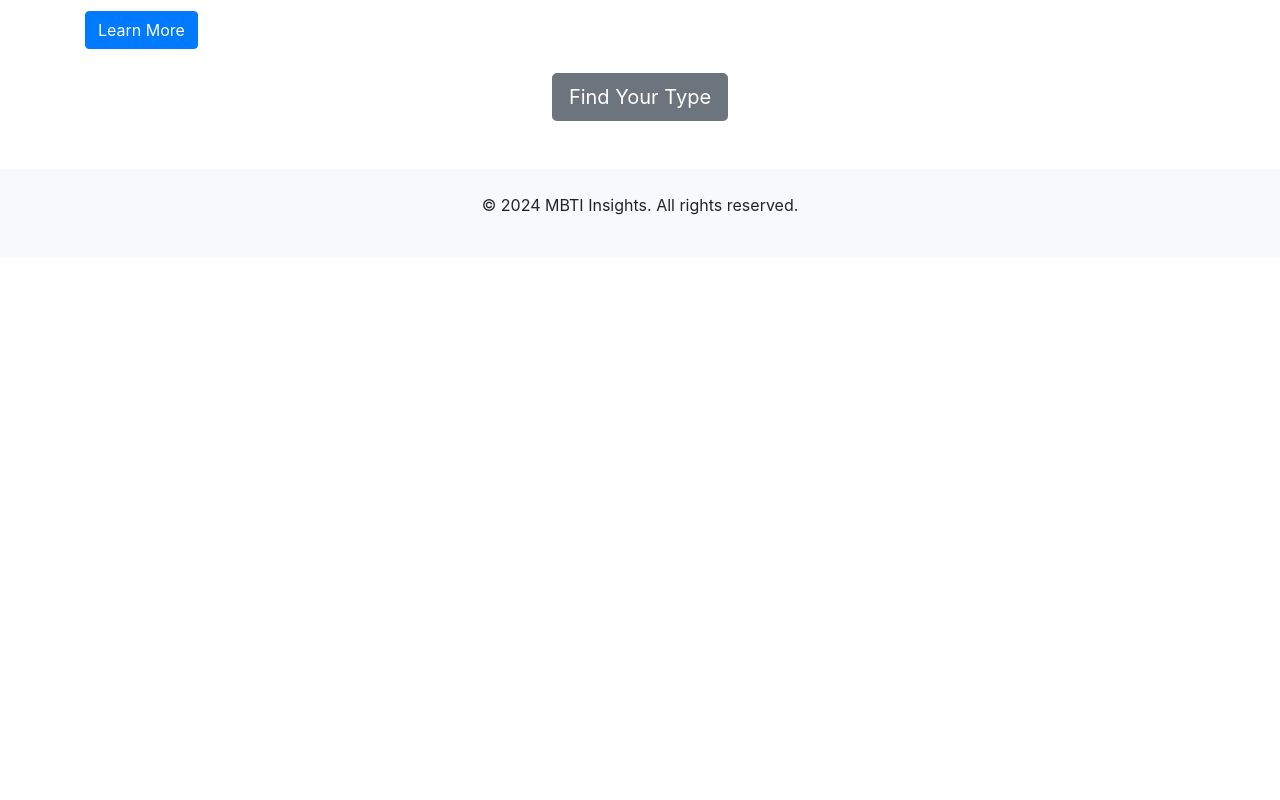
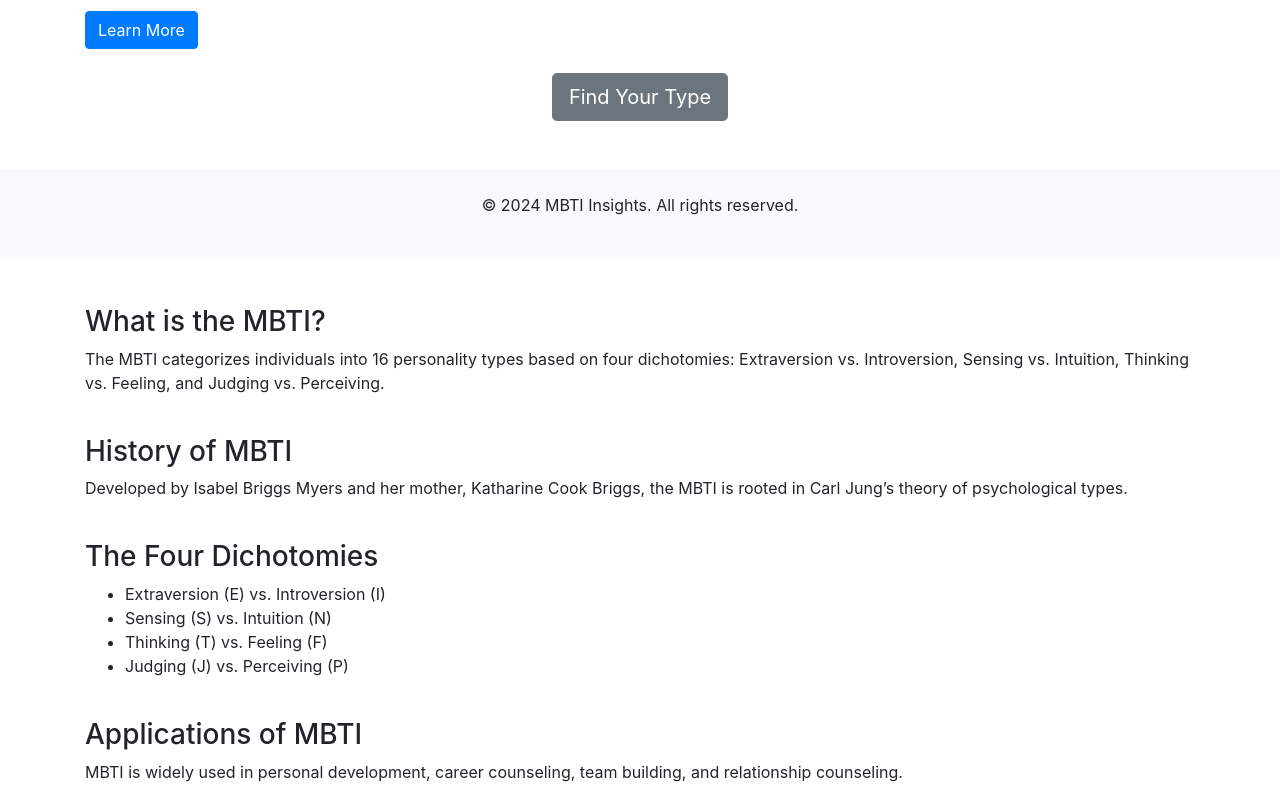
Before and after one commit to cindynphamkz/mis4013hw1, a plain HTML site: page index.html in a window 1280 px wide. Shown: the part 448-1248 px from the top of the page. Before the commit the page ends 800 px from the top, so only its background shows below. Drawn offline with nearby package versions, Linux system fonts and the light colour scheme.

Commit message:
Update index.html

```diff
--- a/index.html
+++ b/index.html
@@ -50,3 +50,57 @@
   </footer>
 </body>
 </html>
+<!DOCTYPE html>
+<html lang="en">
+<head>
+  <meta charset="UTF-8">
+  <meta name="viewport" content="width=device-width, initial-scale=1.0">
+  <title>What is MBTI? - MBTI Insights</title>
+  <link rel="stylesheet" href="https://stackpath.bootstrapcdn.com/bootstrap/4.5.2/css/bootstrap.min.css">
+</head>
+<body>
+  <!-- Navbar (same as index.html) -->
+
+  <!-- Content -->
+  <div class="container mt-5">
+    <!-- Row 1: Introduction to MBTI -->
+    <div class="row">
+      <div class="col">
+        <h3>What is the MBTI?</h3>
+        <p>The MBTI categorizes individuals into 16 personality types based on four dichotomies: Extraversion vs. Introversion, Sensing vs. Intuition, Thinking vs. Feeling, and Judging vs. Perceiving.</p>
+      </div>
+    </div>
+
+    <!-- Row 2: History of MBTI -->
+    <div class="row mt-4">
+      <div class="col">
+        <h3>History of MBTI</h3>
+        <p>Developed by Isabel Briggs Myers and her mother, Katharine Cook Briggs, the MBTI is rooted in Carl Jung’s theory of psychological types.</p>
+      </div>
+    </div>
+
+    <!-- Row 3: The Four Dichotomies -->
+    <div class="row mt-4">
+      <div class="col">
+        <h3>The Four Dichotomies</h3>
+        <ul>
+          <li>Extraversion (E) vs. Introversion (I)</li>
+          <li>Sensing (S) vs. Intuition (N)</li>
+          <li>Thinking (T) vs. Feeling (F)</li>
+          <li>Judging (J) vs. Perceiving (P)</li>
+        </ul>
+      </div>
+    </div>
+
+    <!-- Row 4: Applications of MBTI -->
+    <div class="row mt-4">
+      <div class="col">
+        <h3>Applications of MBTI</h3>
+        <p>MBTI is widely used in personal development, career counseling, team building, and relationship counseling.</p>
+      </div>
+    </div>
+  </div>
+
+  <!-- Footer (same as index.html) -->
+</body>
+</html>
```
